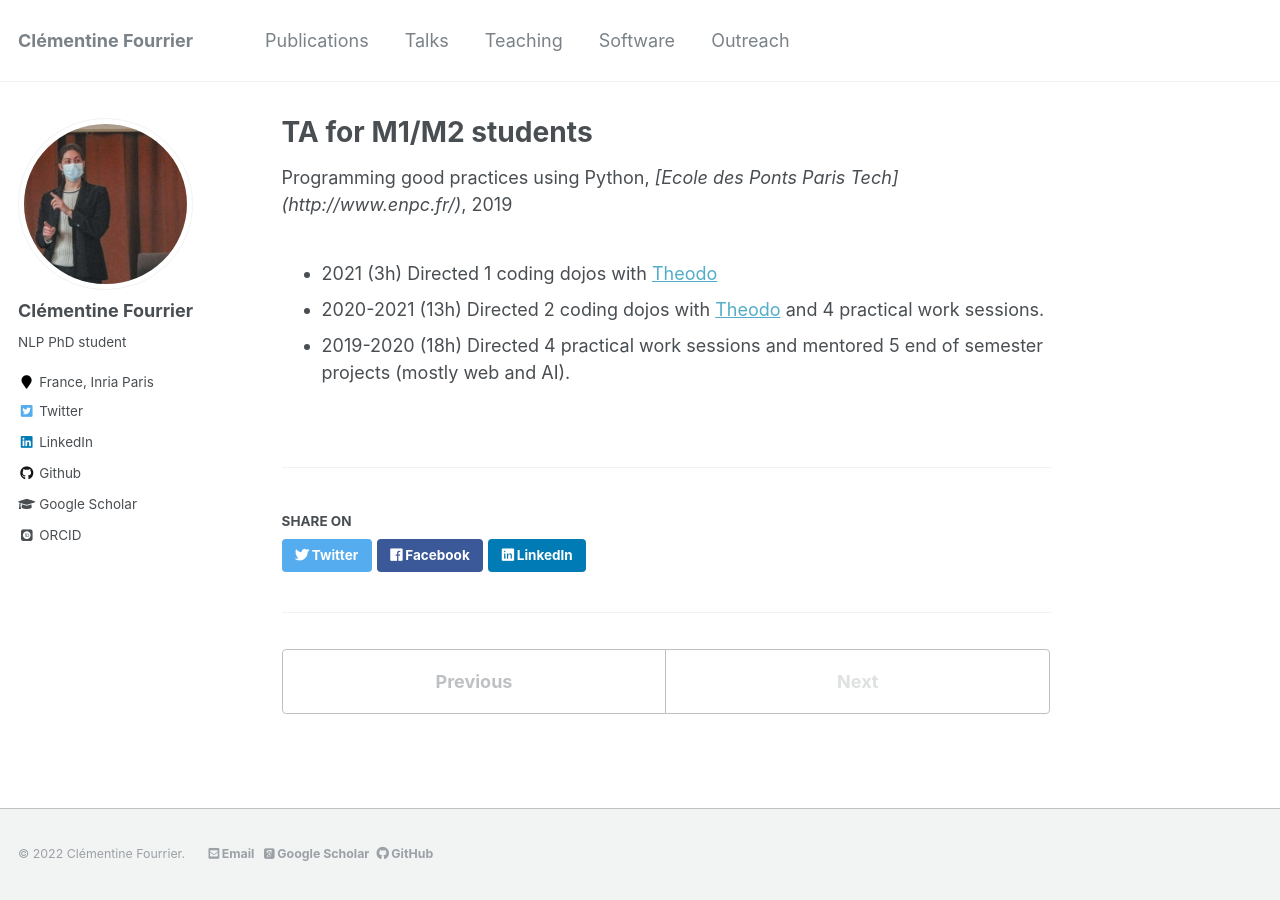
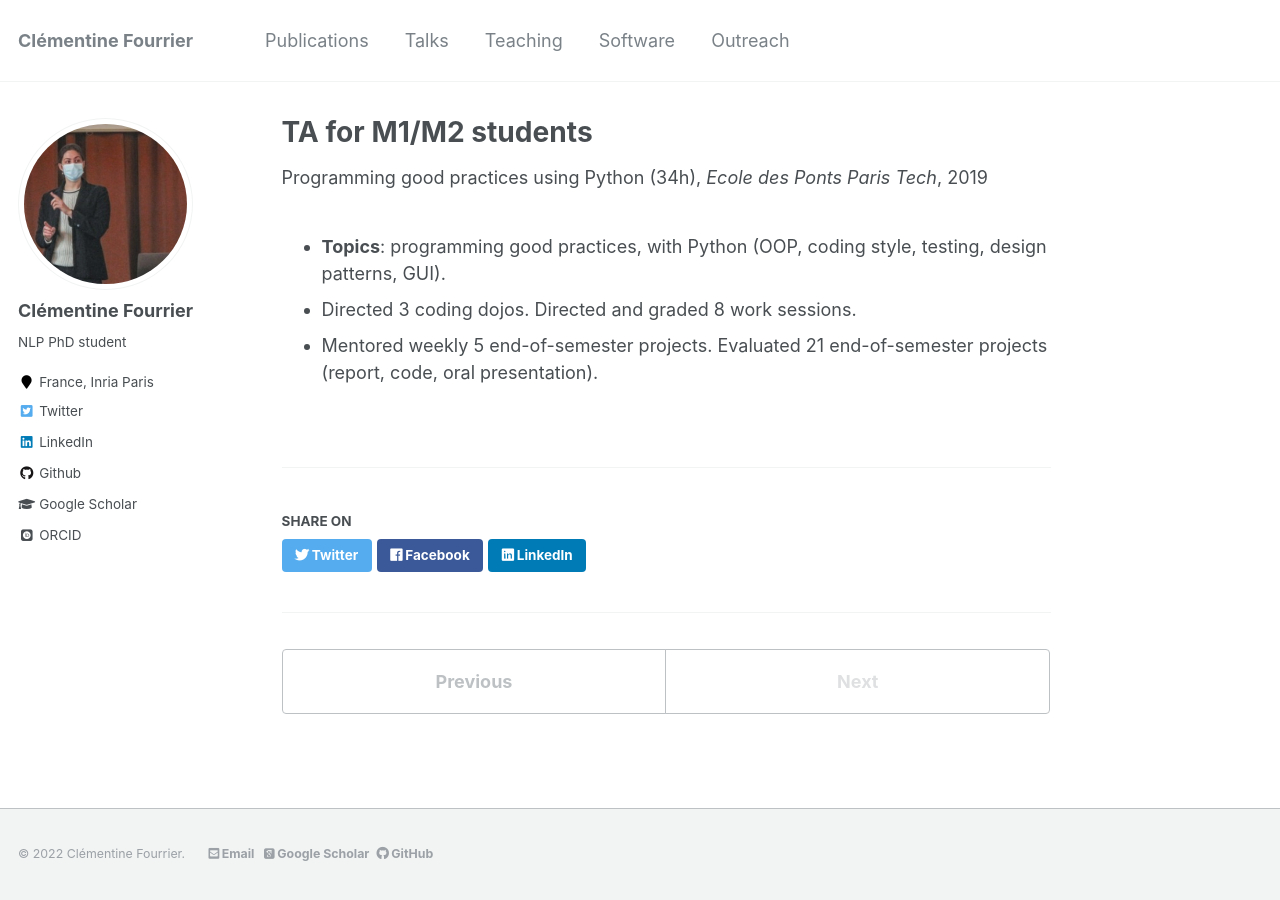
Before and after one commit to clefourrier/clefourrier.github.io, a Jekyll site: the page built from _teaching/2019_2021_TDLOG.md, in a window 1280 px wide. Built offline with Jekyll 4.4.1, drawn with Linux system fonts in a browser that asks for light colours; some web fonts are replaced.

Commit message:
Beautifying teaching

```diff
--- a/_pages/portfolio.html
+++ b/_pages/portfolio.html
@@ -1,7 +1,7 @@
 ---
 layout: archive
-title: "Portfolio"
-permalink: /portfolio/
+title: "Software"
+permalink: /software/
 author_profile: true
 ---
 
--- a/_teaching/2019_2021_TDLOG.md
+++ b/_teaching/2019_2021_TDLOG.md
@@ -1,13 +1,13 @@
 ---
 title: "TA for M1/M2 students"
 collection: teaching
-type: "Programming good practices using Python"
+type: "Programming good practices using Python (34h)"
 permalink: /teaching/TDLOG
-venue: "[Ecole des Ponts Paris Tech](http://www.enpc.fr/)"
-date: 2019-09-01
+venue: "Ecole des Ponts Paris Tech"
+date: [2019-09-01, 2021-12-31]
 location: "Paris, France"
 ---
 
-- 2021 (3h) Directed 1 coding dojos with [Theodo](https://www.theodo.com/)
-- 2020-2021 (13h) Directed 2 coding dojos with [Theodo](https://www.theodo.com/) and 4 practical work sessions.
-- 2019-2020 (18h) Directed 4 practical work sessions and mentored 5 end of semester projects (mostly web and AI).
+- **Topics**: programming good practices, with Python (OOP, coding style, testing, design patterns, GUI).
+- Directed 3 coding dojos. Directed and graded 8 work sessions.
+- Mentored weekly 5 end-of-semester projects. Evaluated 21 end-of-semester projects (report, code, oral presentation).
```
Also changed, not shown: _portfolio/2020_EtymDB2.md (+10 -6 lines), _teaching/2019_ESPCI.md (+3 -3 lines).
